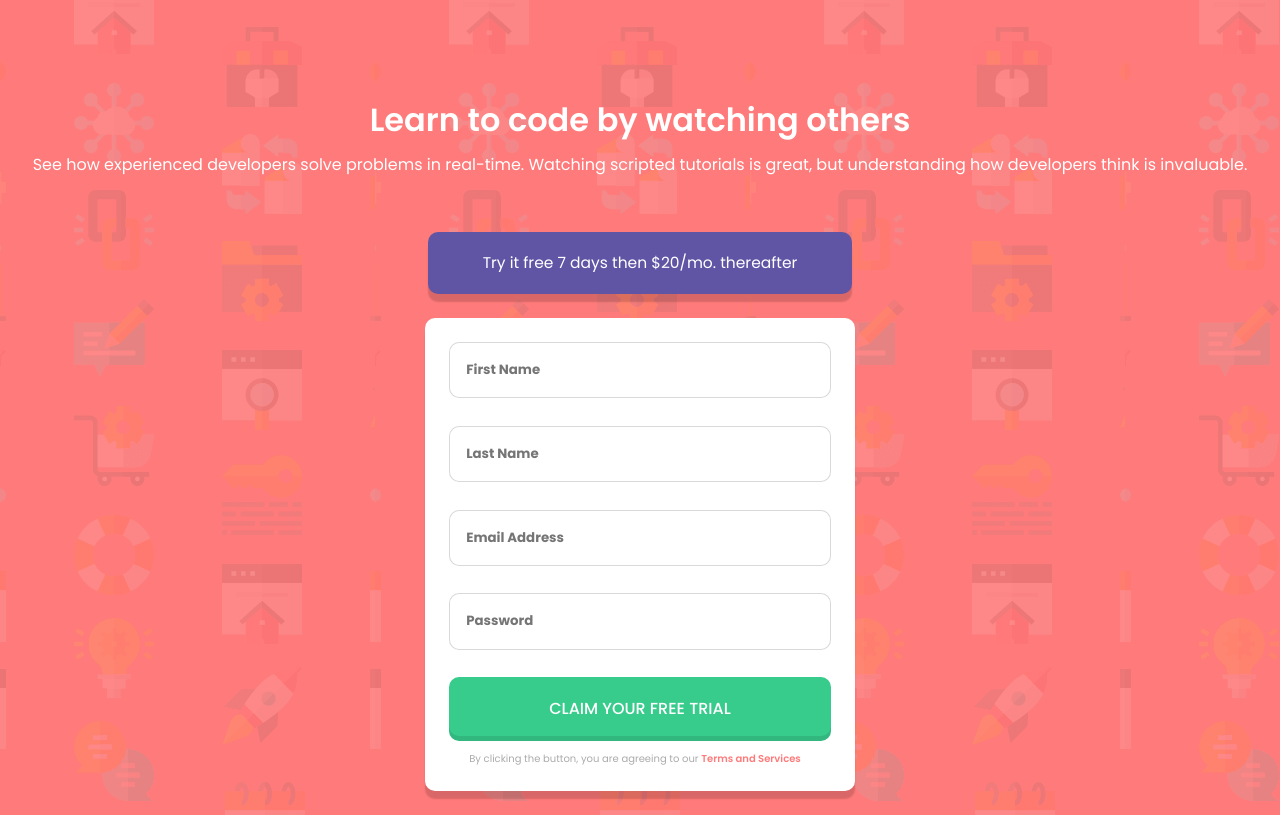
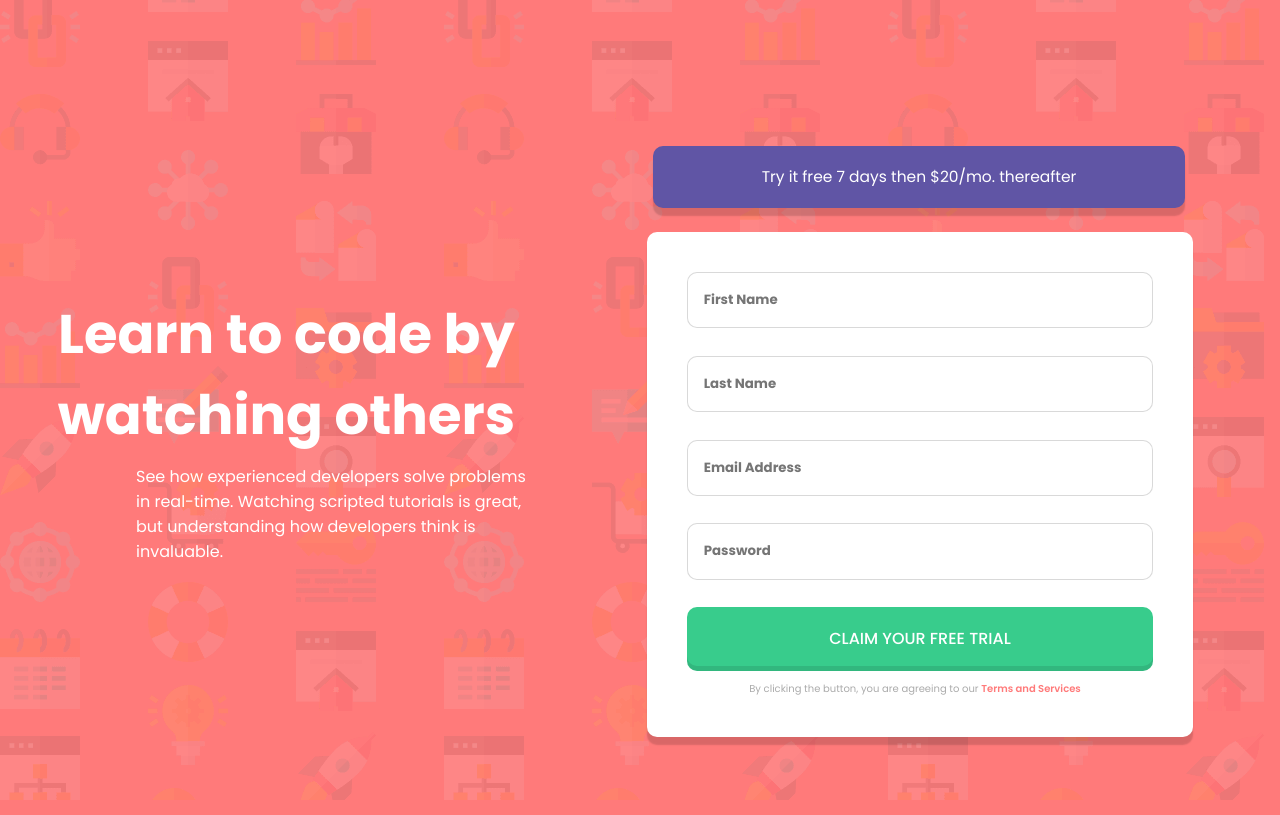
Before and after one commit to TofuSupreme/signupForm, a plain HTML site: page index.html in a window 1280 px wide. Drawn offline with Linux system fonts and the light colour scheme.

Commit message:
Added Desktop for @1440

```diff
--- a/index.html
+++ b/index.html
@@ -154,10 +154,51 @@
       display: none;
       font-size: 11px;
       text-align: center;
-      }
+    }
     .attribution a {
       display: none;
       color: hsl(228, 45%, 44%);
+    }
+
+      @media screen and (min-width: 1000px){
+        body {
+          background-image: url("images/bg-intro-desktop.png");
+          background-color: hsl(0, 100%, 74%) ;
+        }
+
+        .main-text {
+          margin-top: 5.4em;
+          font-size: 3.4em;
+          font-weight: 800;
+          margin-right: 13em;
+        }
+        .sub-text {
+          text-align: left;
+          padding-left: 7em;
+          padding-right: 45em;
+        }
+
+        .top-button {
+          margin-right: -36em;
+          margin-top: -27.5em;
+          padding-left: 7em;
+          padding-right: 7em;
+        }
+        #form {
+          display: flex;
+          margin-left: 35em;
+          padding: 2.5em;
+        }
+
+        #form input {
+          width: 35em;
+        }
+
+        .attribution a {
+          display: block;
+        }
+
+
       }
   </style>
 </head>
```
